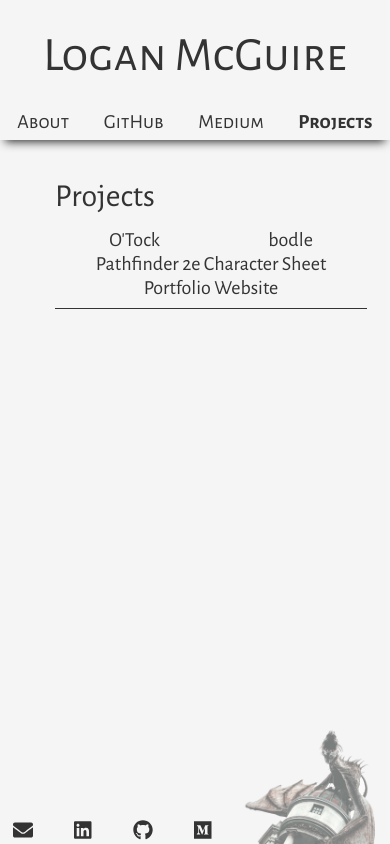
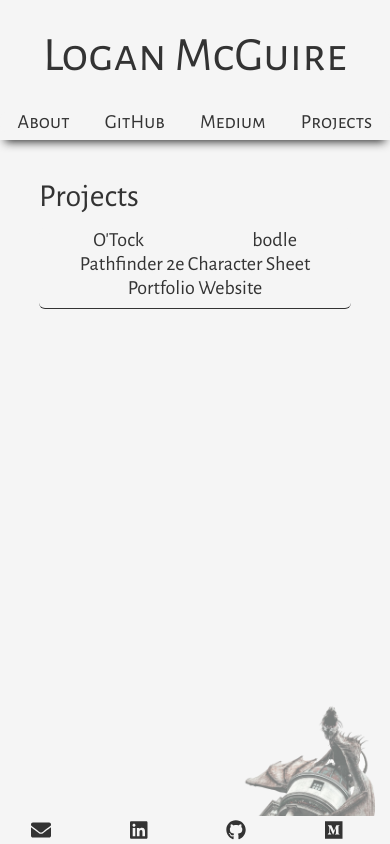
Before and after one commit to Zietieflr/portfolio-website, a React (Create React App) app: page /projects in a window 390 px wide. Built offline with nearby package versions, Linux system fonts and the light colour scheme.

Commit message:
Projects tab defaults to a project. Center intro video. Section CSS to look better on mobile.

```diff
--- a/src/App.css
+++ b/src/App.css
@@ -51,9 +51,11 @@ h4 > button {
 }
 
 h5 {
+  background-color: hsl(0, 0%, 96%);
   font-size: 1.5rem;
   margin-left: 1rem;
   margin-bottom: 1rem;
+  border-radius: 6px;
 }
 
 h6 {
@@ -116,24 +118,34 @@ h6 {
 section {
   margin-left: 10%;
   margin-right: 10%;
+  /* background-color: hsl(0, 0%, 96%); */
+  padding-top: 1rem;
+  padding-bottom: 2rem;
+  height: fit-content;
+  /* width: max-content; */
+  /* max-width: 80%; */
+  width: 80%;
+}
+
+ul {
   background-color: hsl(0, 0%, 96%);
-  padding: 1rem;
   border-radius: 6px;
-  height: fit-content;
-  width: max-content;
-  max-width: 80%;
 }
 
 p {
+  background-color: hsl(0, 0%, 96%);
   font-size: 1.25rem;
   line-height: 1.75rem;
   margin-bottom: .5rem;
+  padding: 1rem;
+  border-radius: 6px;
 }
 
 iframe {
+  display: block;
   margin-bottom: 1rem;
   border-radius: 6px;
-  box-shadow: 4px 4px 12px -5px hsl(0, 0%, 70%);
+  box-shadow: 4px 4px 20px -10px hsl(0, 0%, 20%);
 }
 
 form {
@@ -184,12 +196,14 @@ footer {
   position: fixed;
   bottom: 0;
   left: 0;
-  width: 80%;
-  max-width: calc(100% - 150px);
-  border-radius: 0 6px 0 0;
+  width: 100%;
   height: 1.5rem;
   font-size: 1rem;
   padding-top: .25rem;
+}
+
+.intro-video {
+  margin: 0 auto;
 }
 
 section.medium-widget {
@@ -274,13 +288,20 @@ div.contrib-legend {
 
 .slick-dots {
   bottom: 0;
+  background-color: hsla(0, 0%, 0%, 0);
+  margin-left: 50%;
+  transform: translateX(-50%);
+}
+
+.slick-dots > li {
+  width: 5%;
 }
 
 #decor-dragon {
   z-index: -1;
   position: fixed;
   right: 0;
-  bottom: 0;
+  bottom: 1.5rem;
   width: 20%;
   min-width: 150px;
   height: auto;
--- a/src/components/EmbeddedVideo.js
+++ b/src/components/EmbeddedVideo.js
@@ -3,7 +3,7 @@ import React from "react";
 import { useWindowDimensions } from "../hooks/useWindDimensions";
 
 export default function EmbeddedVideo(props) {
-  const { name, link, maxWidth } = props;
+  const { name, link, maxWidth, htmlClass } = props;
 
   let windowDimensions = useWindowDimensions();
   let iFrameWidth = iFrameSize();
@@ -17,7 +17,7 @@ export default function EmbeddedVideo(props) {
   return (
   <iframe
         title={`${name} Video`}
-        className="project-video"
+        className={htmlClass}
         width={iFrameWidth}
         height={iFrameWidth*.5625}
         src={link}
--- a/src/components/Landing.js
+++ b/src/components/Landing.js
@@ -9,6 +9,7 @@ export default function Landing() {
       name="Portfolio introduction video"
       link={url("introVideo")}
       maxWidth={900}
+      htmlClass={"intro-video"}
     />
   )
 }
--- a/src/components/NavBar.js
+++ b/src/components/NavBar.js
@@ -18,7 +18,7 @@ export default function NavBar() {
           <NavLink to="/medium">Medium</NavLink>
         </li>
         <li>
-          <NavLink to="/projects">Projects</NavLink>
+          <NavLink to="/projects/o-tock">Projects</NavLink>
         </li>
       </ul>
     </nav>
--- a/src/components/Project.js
+++ b/src/components/Project.js
@@ -9,7 +9,11 @@ export default function Project(props) {
 
   function renderVideo() {
     return links.video
-      ? <EmbeddedVideo name={name} link={links.video} maxWidth={560} />
+      ? <EmbeddedVideo
+        name={name}
+        link={links.video}
+        maxWidth={600}
+        htmlClass={"project-video"} />
       : null;
   }
 
```
